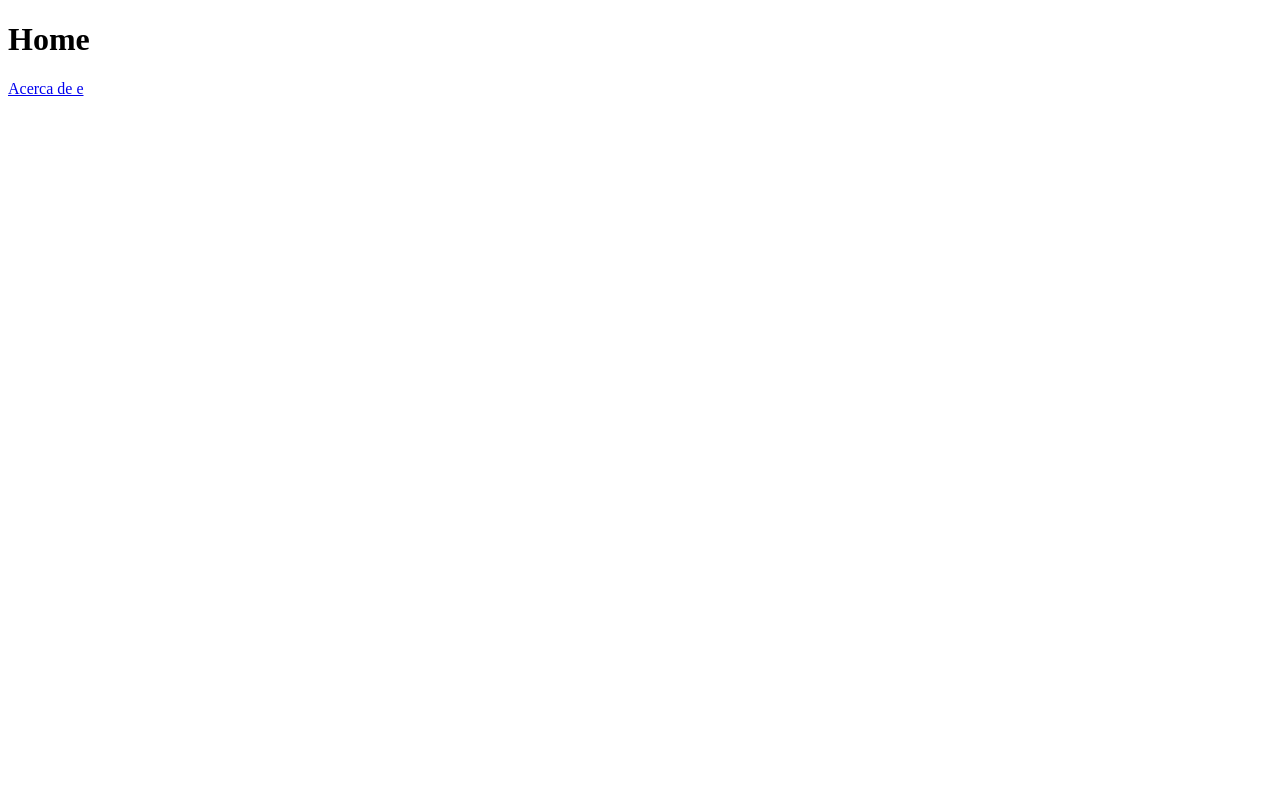
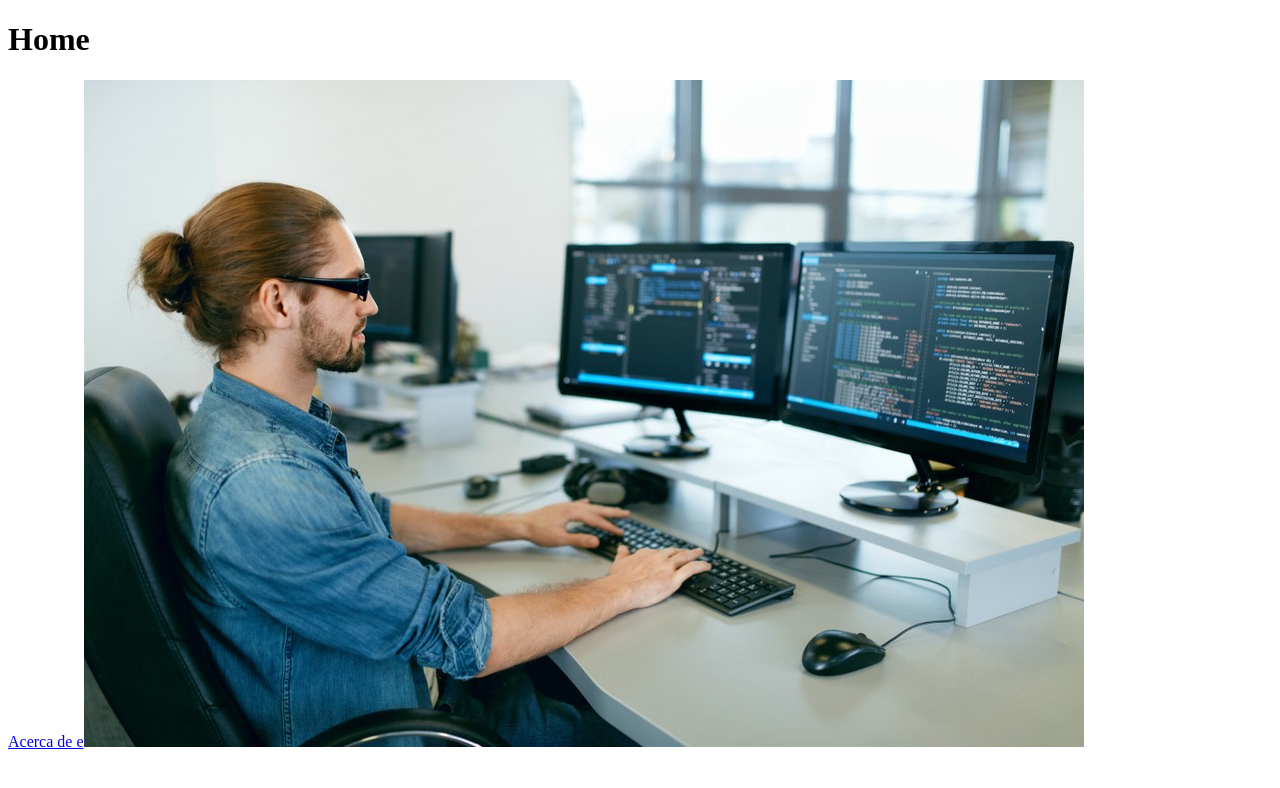
Before and after one commit to gustavoromerocl/introduccion-a-gatsby, a Gatsby site in the folder hello-world-starter/: page / in a window 1280 px wide. Built offline with nearby package versions, Linux system fonts and the light colour scheme; Gatsby itself is replaced by a stand-in of ours.

Commit message:
trabajando con assets - importar imagenes con webpack

```diff
--- a/hello-world-starter/src/pages/index.js
+++ b/hello-world-starter/src/pages/index.js
@@ -6,6 +6,7 @@ export default function Home() {
   <div>
     <h1>Home</h1>
     <Link to="/about">Acerca de e</Link>
+    <img src={'images/programador.jpg'} />
   </div>
   )
 }
```
Also changed, not shown: README.md, hello-world-starter/static/images/programador.jpg (added), 1 other file.
